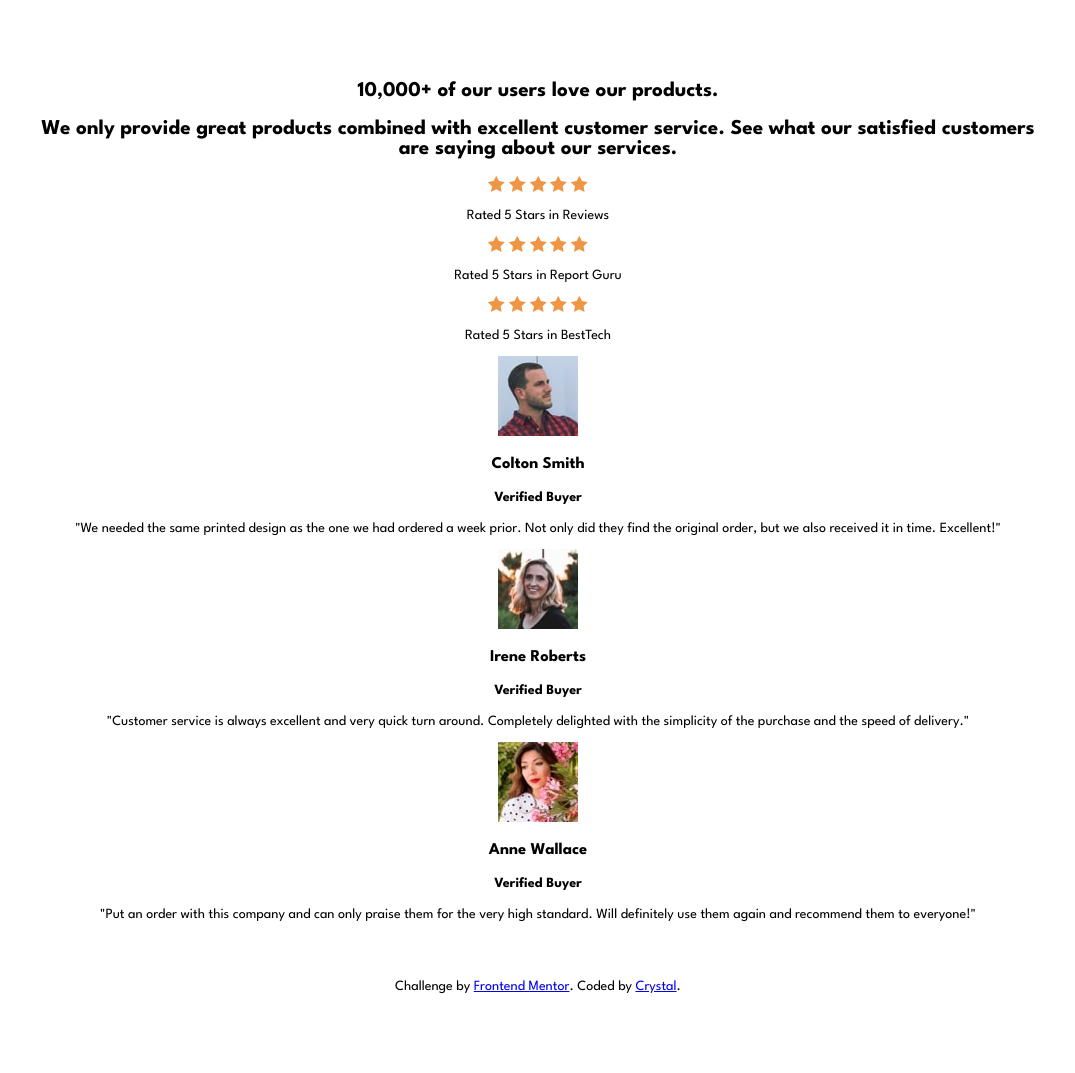
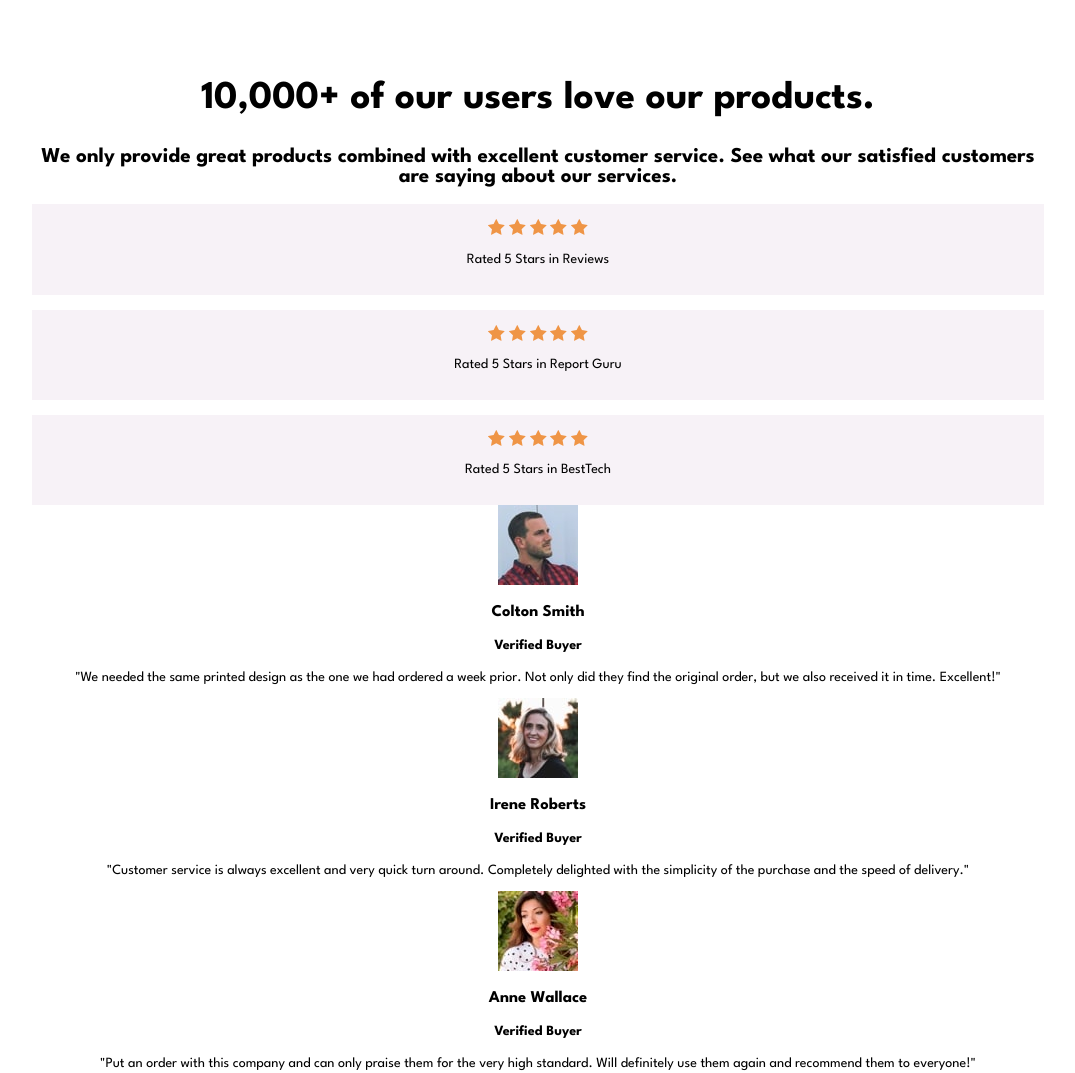
Before and after one commit to crwainstock/fe-mentor-social-proof, a plain HTML site: page index.html in a window 1280 px wide. Shown: the top 1073 px of the page, without its empty margins (102-1177 px from the left). Before the commit the page ends 1001 px from the top, so only its background shows below. Drawn offline with Linux system fonts and the light colour scheme.

Commit message:
add background color and padding and top margin to ratings class

```diff
--- a/styles.css
+++ b/styles.css
@@ -17,7 +17,17 @@ https://nekocalc.com/px-to-rem-converter */
   margin: 0 auto;
   max-width: 80%;
   text-align: center;
-  padding-top: 3.7rem;
+  padding-top: 2.8rem;
+}
+h1 {
+  font-size: 2.8em;
+  line-height: 0.8;
+}
+
+.ratings {
+  background-color: hsl(300, 24%, 96%);
+  padding: 1rem;
+  margin-top: 1rem;
 }
 footer {
   margin-top: 3rem;
```
